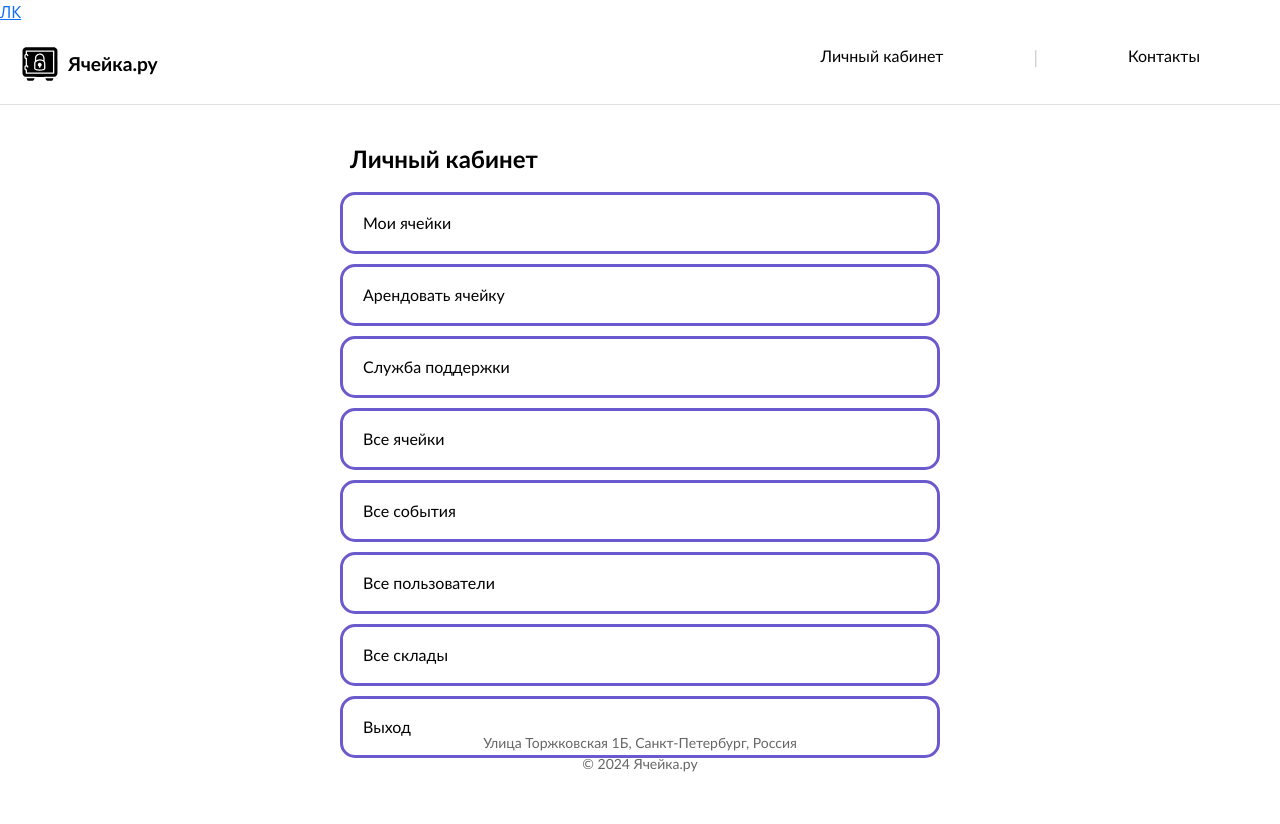
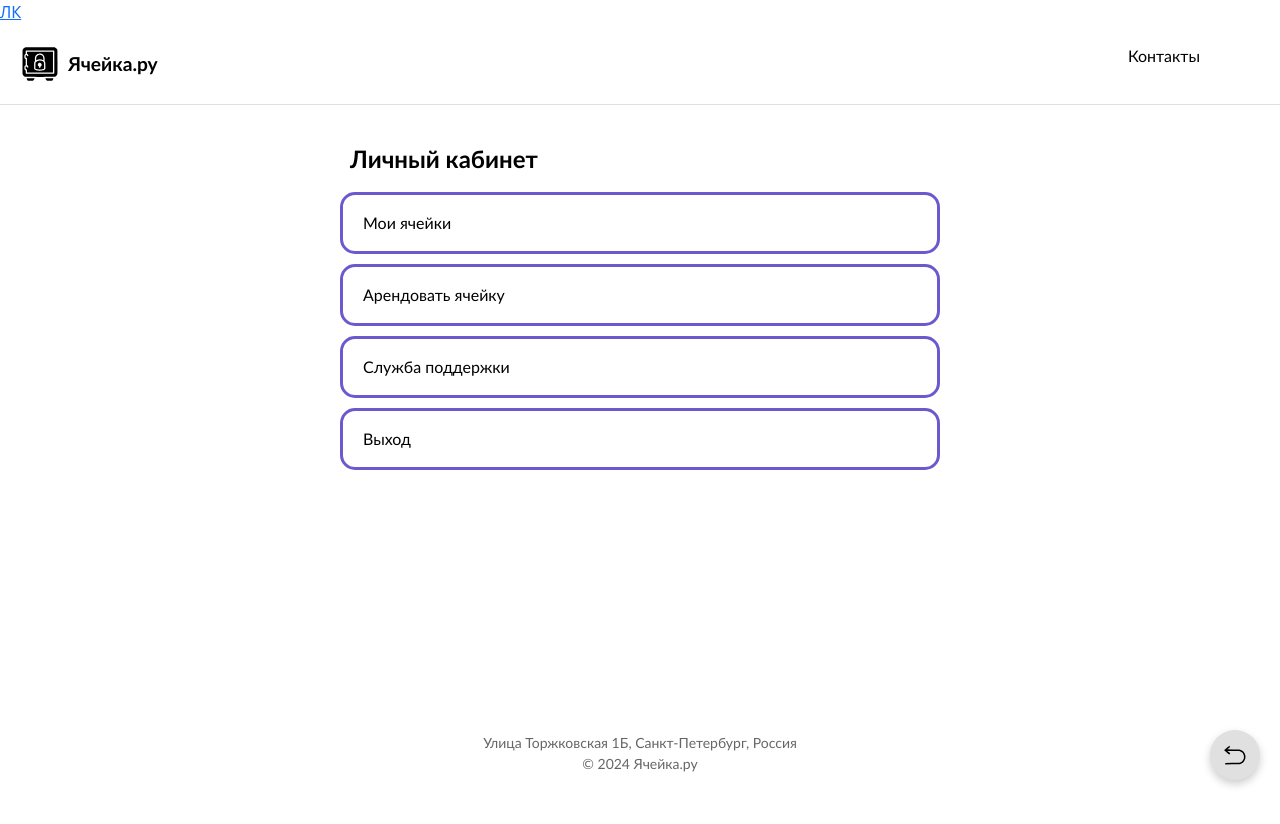
Before and after one commit to moevm/nosql2h24-store, a React (Create React App) app in the folder client/: page /personalAccount in a window 1280 px wide. Built offline with nearby package versions, Linux system fonts and the light colour scheme.

Commit message:
Personal Account comeback button added

```diff
--- a/client/src/css/PersonalAccount.css
+++ b/client/src/css/PersonalAccount.css
@@ -94,6 +94,31 @@
     background-color: #f0f0f0;
 }
 
+.back-to-dashboard-button {
+    position: fixed;
+    bottom: 20px;
+    right: 20px;
+    background-color: #e0e0e0;
+    width: 50px;
+    height: 50px;
+    display: flex;
+    justify-content: center;
+    align-items: center;
+    border-radius: 50%;
+    text-decoration: none;
+    box-shadow: 0 4px 8px rgba(0, 0, 0, 0.2);
+    transition: background-color 0.3s;
+}
+
+.back-to-dashboard-button:hover {
+    background-color: #e0e0e0;
+}
+
+.back-icon {
+    width: 24px;
+    height: 24px;
+}
+
 .footer {
     width: 100%;
     position: absolute;
--- a/client/src/pages/PersonalAccountPage.tsx
+++ b/client/src/pages/PersonalAccountPage.tsx
@@ -6,6 +6,7 @@ import HelpPage from './HelpPage';
 import { ListGroup } from 'react-bootstrap';
 import '../css/PersonalAccount.css';
 import { ReactComponent as CellIcon } from '../css/cell-icon.svg';
+import { ReactComponent as BackIcon } from '../css/back-icon.svg';
 
 export default function PersonalAccount() {
     return (
@@ -16,8 +17,6 @@ export default function PersonalAccount() {
                     <span className="logo-text">Ячейка.ру</span>
                 </div>
                 <nav className="header-nav">
-                    <Link to="/personalAccount">Личный кабинет</Link>
-                    <span className="divider">|</span>
                     <Link to="/help">Контакты</Link>
                 </nav>
             </header>
@@ -28,10 +27,6 @@ export default function PersonalAccount() {
                     <li><Link to="/myCells">Мои ячейки</Link></li>
                     <li><Link to="/rentCell">Арендовать ячейку</Link></li>
                     <li><Link to="/help">Служба поддержки</Link></li>
-                    <li><Link to="/allCells">Все ячейки</Link></li>
-                    <li><Link to="/allEvents">Все события</Link></li>
-                    <li><Link to="/allUsers">Все пользователи</Link></li>
-                    <li><Link to="/allWarehouses">Все склады</Link></li>
                     <li><Link to="/">Выход</Link></li>
                 </ul>
             </main>
@@ -42,6 +37,10 @@ export default function PersonalAccount() {
                     © 2024 Ячейка.ру
                 </address>
             </footer>
+
+            <a href="/" className="back-to-dashboard-button">
+                <BackIcon className="back-icon" />
+            </a>
         </div>
     );
 }
```
